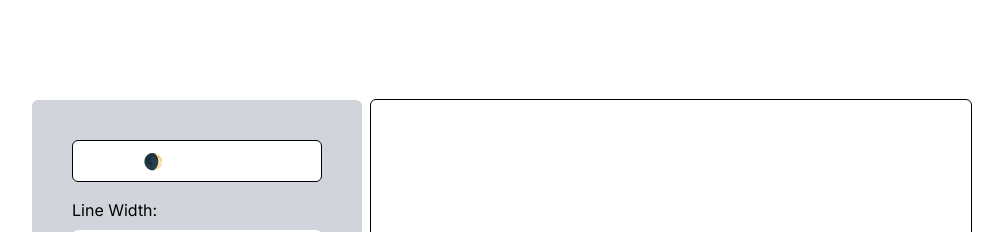
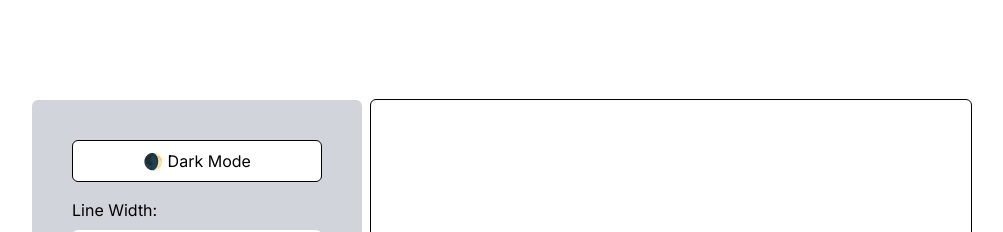
Before and after one commit to tekno-on-git/draw-a-bit, a Next.js app: page / in a window 1280 px wide. Shown: the top 232 px of the page, without its empty margins (138-1141 px from the left). Built offline with nearby package versions, Linux system fonts and the light colour scheme.

Commit message:
🐛: text bugs

```diff
--- a/app/page.tsx
+++ b/app/page.tsx
@@ -44,8 +44,7 @@ export default function Home() {
           <button
             type="button"
             className={` bg-white rounded-md p-2 mb-2 ${
-              !darkMode &&
-              " bg-gray-700 text-white border border-black rounded-md"
+              !darkMode && " bg-gray-700  border border-black rounded-md"
             }`}
             onClick={() => {
               setDarkMode(!darkMode);
```
